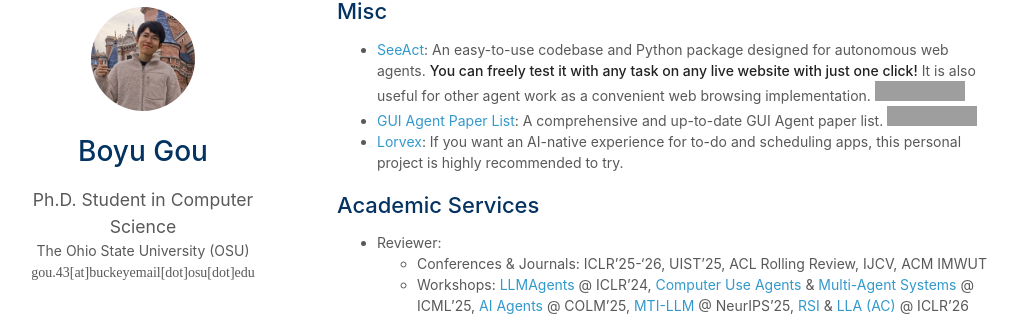
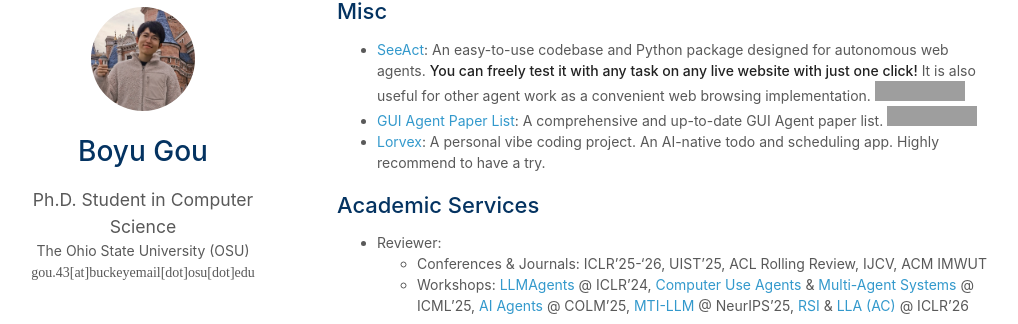
Before and after one commit to boyugou/boyugou.github.io, a Jekyll site: the page built from index.md, in a window 1280 px wide and 900 px high, scrolled down 1539 px, cut to the strip 127-451 px from the top of the window. Shown: the whole strip, without its empty margins (133-1151 px from the left). Built offline with Jekyll 4.4.1, drawn with Linux system fonts in a browser that asks for light colours; a style sheet for code colours, icons or effects is not loaded; grey boxes are pictures that could not be loaded.

Commit message:
Update index.md

```diff
--- a/index.md
+++ b/index.md
@@ -25,7 +25,7 @@ We built the first multimodal web agent with all code open-sourced ([SeeAct](htt
 ## Misc
 - [SeeAct](https://github.com/OSU-NLP-Group/SeeAct): An easy-to-use codebase and Python package designed for autonomous web agents. **You can freely test it with any task on any live website with just one click!** It is also useful for other agent work as a convenient web browsing implementation. <a href="https://github.com/OSU-NLP-Group/SeeAct"><img src="https://img.shields.io/github/stars/OSU-NLP-Group/SeeAct?style=social" alt="GitHub Stars"></a>
 - [GUI Agent Paper List](https://github.com/boyugou/GUI-Agents-Paper-List): A comprehensive and up-to-date GUI Agent paper list. <a href="https://github.com/boyugou/GUI-Agents-Paper-List"> <img alt="GitHub Repo stars" src="https://img.shields.io/github/stars/boyugou/GUI-Agents-Paper-List"> </a>
-- [Lorvex](https://lorvex.app/): If you want an AI-native experience for to-do and scheduling apps, this personal project is highly recommended to try.
+- [Lorvex](https://lorvex.app/): A personal vibe coding project. An AI-native todo and scheduling app. Highly recommend to have a try.
 
 
 ## Academic Services
```
